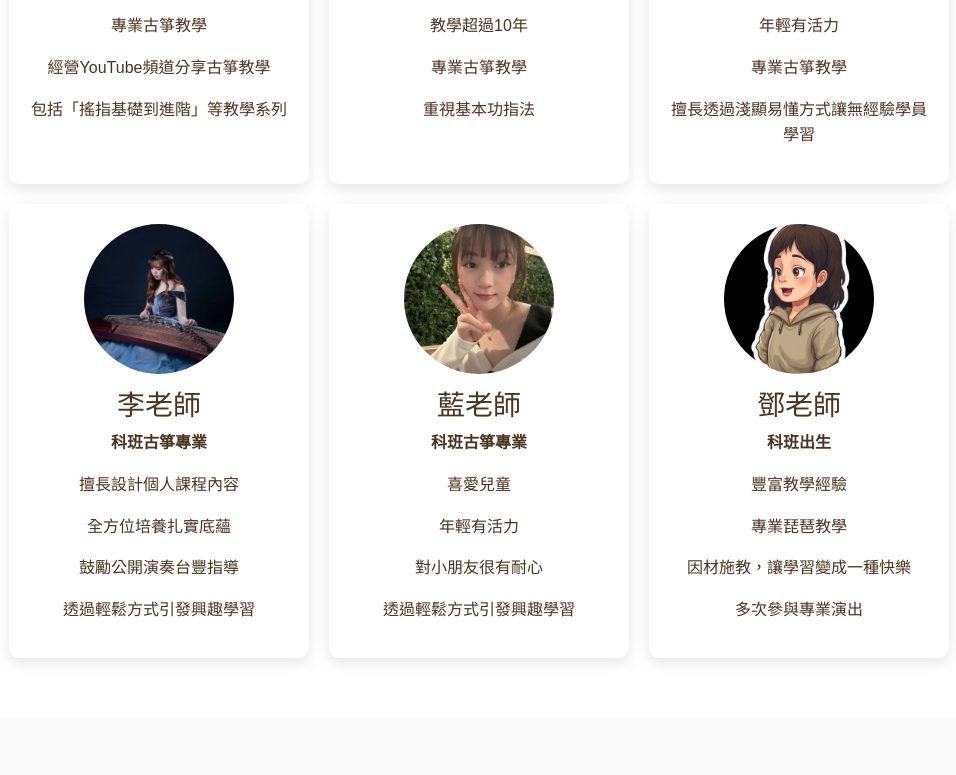
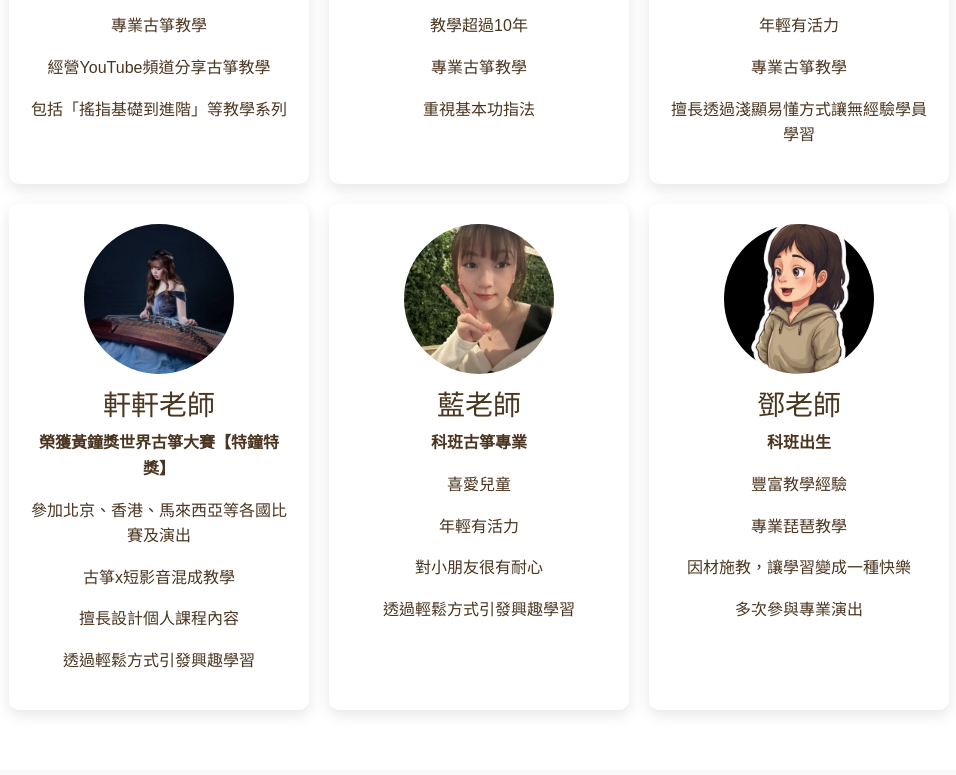
Before and after one commit to lidichu/GuzhengTrain, a plain HTML site: page index.html in a window 1280 px wide. Shown: the part 2760-3535 px from the top of the page, without its empty margins (161-1117 px from the left). Drawn offline with nearby package versions, Linux system fonts and the light colour scheme.

Commit message:
更新首頁

```diff
--- a/index.html
+++ b/index.html
@@ -328,10 +328,10 @@
       </div>
 
       <div class="promo-box">
-        <h3>2025年1對1專人指導優惠方案</h3>
+        <h3>2026年1對1專人指導優惠方案</h3>
         <p>新生報名三個月課程（12堂課/每堂50分鐘）</p>
         <div class="promo-price">只要 $9,000 元</div>
-        <p>原價$10,800，現省 $1,800！1對1專業老師指導一堂不用800的古箏課哪裡找?</p>
+        <p>1對1專業老師指導一堂不用800的古箏課哪裡找?</p>
       </div>
 
       <div style="text-align: center; margin-top: 30px;">
@@ -399,11 +399,11 @@
             <img src="img/99.jpg" alt="李老師" loading="lazy">
           </picture>
         </div>
-        <h3>李老師</h3>
-        <p><strong>科班古箏專業</strong></p>
+        <h3>軒軒老師</h3>
+        <p><strong>榮獲黃鐘獎世界古箏大賽【特鐘特獎】</strong></p>
+        <p>參加北京、香港、馬來西亞等各國比賽及演出</p>
+        <p>古箏x短影音混成教學</p>
         <p>擅長設計個人課程內容</p>
-        <p>全方位培養扎實底蘊</p>
-        <p>鼓勵公開演奏台豐指導</p>
         <p>透過輕鬆方式引發興趣學習</p>
       </div>
       <div class="teacher-card">
```
